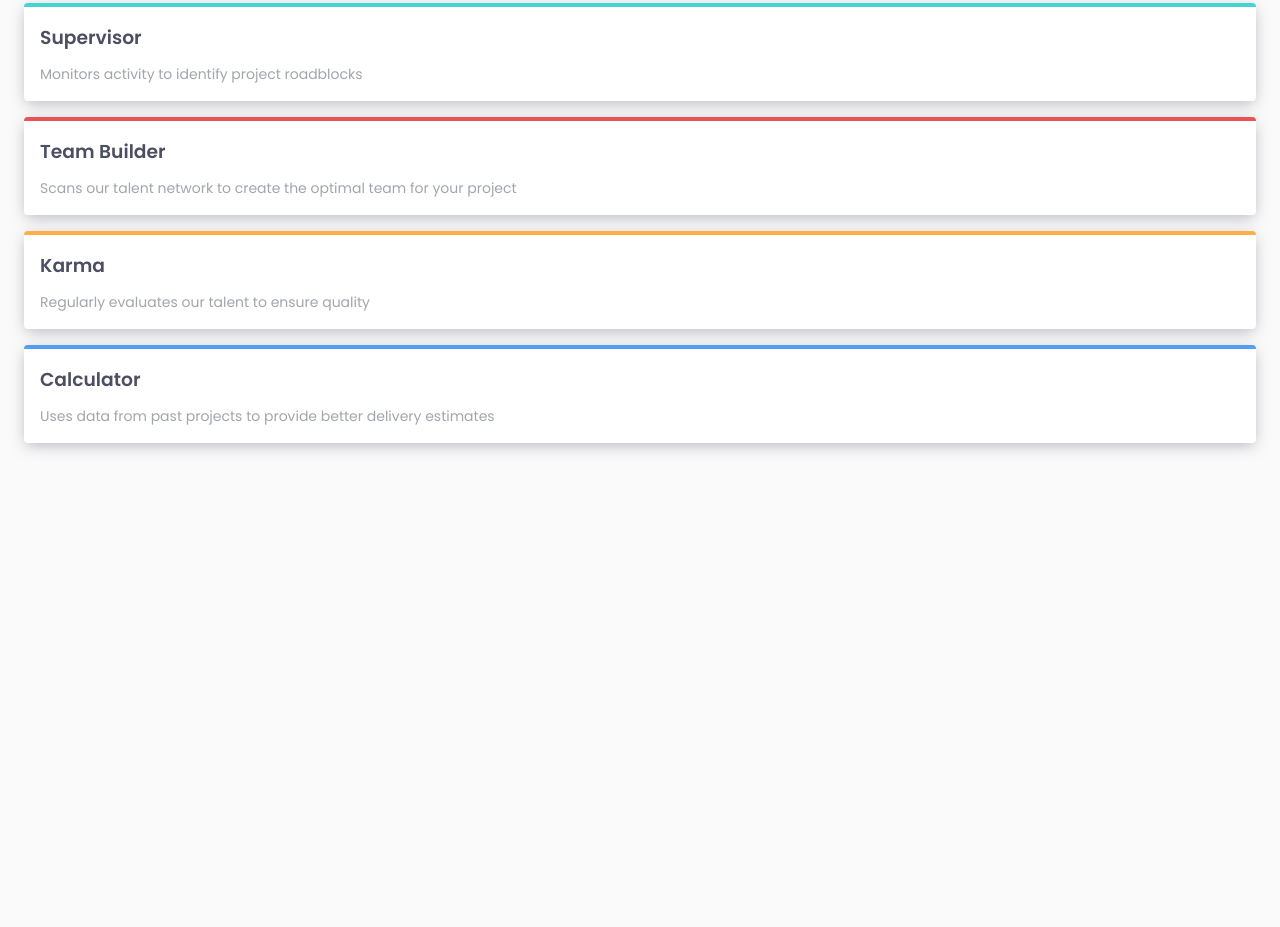
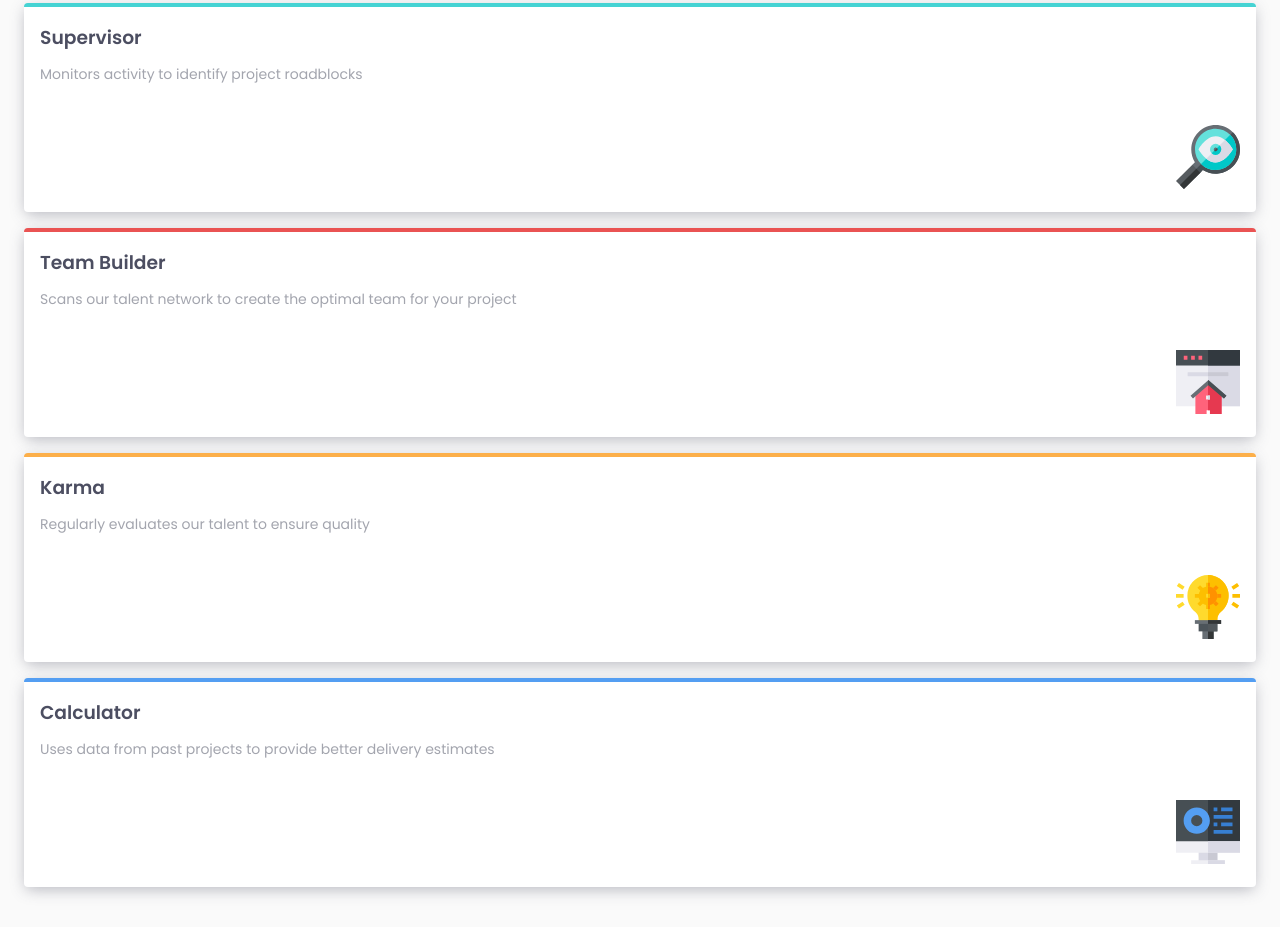
Before and after one commit to sandovalmelo/four-card-section, a plain HTML site: page index.html in a window 1280 px wide. Shown: the part 180-1107 px from the top of the page. Before the commit the page ends 800 px from the top, so only its background shows below. Drawn offline with Linux system fonts and the light colour scheme.

Commit message:
add box icon images

```diff
--- a/index.html
+++ b/index.html
@@ -24,21 +24,33 @@
       <div class="card">
         <h3 class="card-title">Supervisor</h3>
         <p class="card-text">Monitors activity to identify project roadblocks</p>
+        <div class="card-img">
+          <img src="./images/icon-supervisor.svg" alt="Supervisor Icon">
+        </div>
       </div>
 
       <div class="card">
         <h3 class="card-title">Team Builder</h3>
         <p class="card-text">Scans our talent network to create the optimal team for your project</p>
+        <div class="card-img">
+          <img src="./images/icon-team-builder.svg" alt="Team Builder Icon">
+        </div>
       </div>
 
       <div class="card">
         <h3 class="card-title">Karma</h3>
         <p class="card-text">Regularly evaluates our talent to ensure quality</p>
+        <div class="card-img">
+          <img src="./images/icon-karma.svg" alt="Karma Icon">
+        </div>
       </div>
 
       <div class="card">
         <h3 class="card-title">Calculator</h3>
         <p class="card-text">Uses data from past projects to provide better delivery estimates</p>
+        <div class="card-img">
+          <img src="./images/icon-calculator.svg" alt="Calculator Icon">
+        </div>
       </div>
     </div>
   </main>
--- a/scss/_cards.scss
+++ b/scss/_cards.scss
@@ -35,4 +35,9 @@
 
 .card-text {
 	font-size: 0.875rem;
+	margin-bottom: 2.5rem;
 }
+
+.card-img {
+	text-align: right;
+}
```
Also changed, not shown: css/styles.css.
